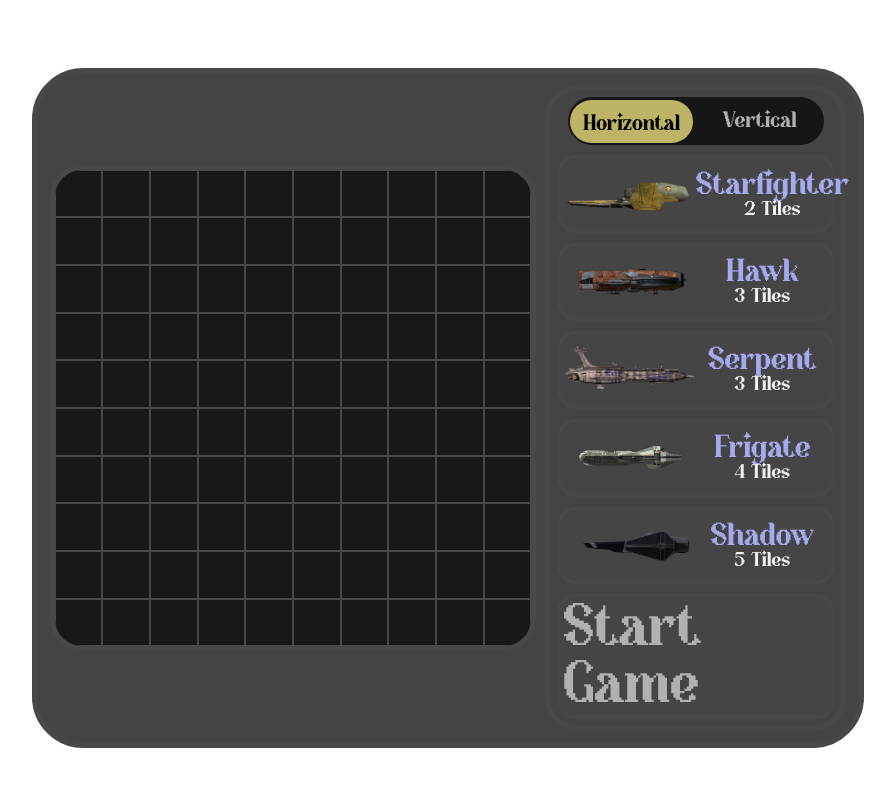
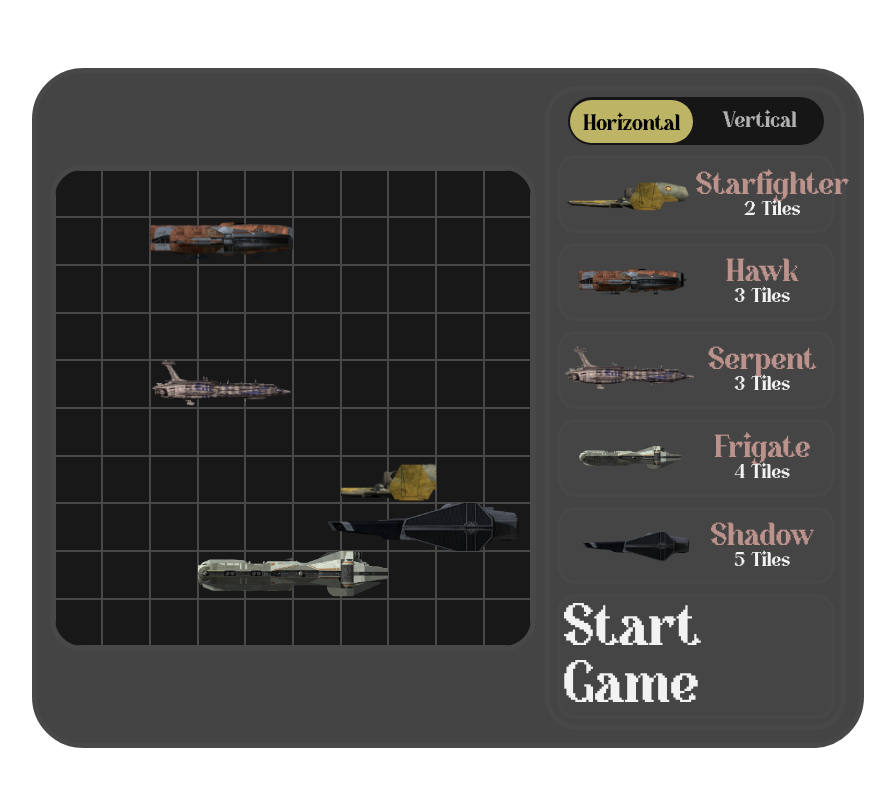
Before and after one commit to FarouqII/battleship, a website built with webpack: page src/template.html in a window 1280 px wide. Both pictures are taken after typing "Sample" into the empty fields and a click on the button "DECLARE WAR". Shown: the whole page, without its empty margins (200-1095 px from the left). Built offline with nearby package versions, Linux system fonts and the light colour scheme; files whose address does not match are found by name.

Commit message:
Add opponent gameboard and random ship placement
- Added an opponent gameboard when the game starts
- Created a function that places ships randomly on the gameboard

```diff
--- a/src/css/main.css
+++ b/src/css/main.css
@@ -172,6 +172,7 @@ body {
     border-radius: 4vw;
 
     padding: 1vw;
+    transition: width 1s ease;
 }
 
     .switches-container {
@@ -262,14 +263,14 @@ body {
         background-color: var(--secondary);
     }
 
-    #setup-image-container {
+    .image-container {
         position: absolute;
         width: 38vw;
         height: 38vw;
         pointer-events: none;
     }
 
-    #setup-board {
+    .board {
         width: 38vw;
         height: 38vw;
         background-color: oklch(14.958% 0.00002 271.152 / 0.764);
--- a/src/scripts/loaders/game.js
+++ b/src/scripts/loaders/game.js
@@ -5,6 +5,9 @@ import hawk from '../../assets/hawk.png';
 import shadow from '../../assets/shadow.png';
 import starfighter from '../../assets/starfighter.png';
 import serpent from '../../assets/serpent.png';
+import startGame from '../modules/startGame.js';
+import createGrid from '../modules/createGrid.js';
+import placeRandom from '../modules/placeRandom.js';
 
 export function gameLoader(name) {
     const gameDiv = document.getElementById('game');
@@ -26,12 +29,7 @@ export function gameLoader(name) {
         "shadow" : 5
     }
 
-    for (let i = 0; i < 100; i++) {
-        const tile = document.createElement("a");
-        tile.classList.add("setup-tile");
-        tile.id = `${(i % 10) + 1} ${alph[Math.floor(i / 10)]}`;
-        board.appendChild(tile);
-    }
+    createGrid(board);
     const allTiles = document.querySelectorAll('.setup-tile');
 
     let selected = "";
@@ -71,7 +69,7 @@ export function gameLoader(name) {
                 }
             }
 
-        const tileID = tile.id.split(" ");
+            const tileID = tile.id.split("-");
             const col = parseInt(tileID[0]) - 1;
             const row = alph.indexOf(tileID[1]);
             const startingPoint = [col, row];
@@ -141,11 +139,16 @@ export function gameLoader(name) {
                 const doneButton = document.getElementById('done-btn');
                 doneButton.style.color = "var(--text)";
                 doneButton.style.pointerEvents = "initial";
+
+                doneButton.addEventListener('click', e => {
+                    e.preventDefault();
+                    startGame(name, gameboard);
+                })
             }
         });
+    });
 
-
-});
+    placeRandom(board, setSelectedShip, tryPlace);
 
     function loadImage(name) {
         switch (name) {
@@ -180,4 +183,17 @@ export function gameLoader(name) {
             return true
         }
     }
+
+    function setSelectedShip(shipName) {
+        selected = shipName;
     }
+
+    function tryPlace(tile) {
+        if (!(tile)) return false;
+
+        const before = gameboard.getFleet().length;
+        tile.click();
+        const after = gameboard.getFleet().length;
+        return after > before;
+    }
+}
--- /dev/null
+++ b/src/scripts/modules/createGrid.js
@@ -0,0 +1,10 @@
+export default function createGrid(board) {
+    const alph = ["A", "B", "c", "D", "E", "F", "G", "H", "I", "J"];
+
+    for (let i = 0; i < 100; i++) {
+        const tile = document.createElement("a");
+        tile.classList.add("setup-tile");
+        tile.id = `${(i % 10) + 1}-${alph[Math.floor(i / 10)]}`;
+        board.appendChild(tile);
+    }
+}
--- /dev/null
+++ b/src/scripts/modules/placeRandom.js
@@ -0,0 +1,21 @@
+export default function placeRandom(board, setSelected, tryPlace) {
+    const alph = ["A", "B", "C", "D", "E", "F", "G", "H", "I", "J"];
+
+    const ships = ["starfighter", "hawk", "serpent", "frigate", "shadow"];
+
+    for (const ship of ships) {
+        setSelected(ship);
+
+        let placed = false;
+
+        while (!placed) {
+            const row = Math.floor(Math.random() * 10) + 1;
+            const col = alph[Math.floor(Math.random() * alph.length)];
+            const tileId = `${row}-${col}`;
+
+            const tile = board.querySelector(`#${CSS.escape(tileId)}`);
+
+            placed = tryPlace(tile);
+        }
+    }
+}
--- /dev/null
+++ b/src/scripts/modules/startGame.js
@@ -0,0 +1,27 @@
+import { gameLoader } from "../loaders/game";
+import createGrid from "./createGrid";
+
+export default function startGame(name, gameboard) {
+    const gameDiv = document.getElementById('game');
+    const setupShips = document.getElementById('setup-ships');
+
+    setupShips.style.display = "none";
+    gameDiv.style.width = "80vw";
+
+    createBoard(gameDiv, "opponent");
+    const opponentBoard = document.getElementById('opponent-board');
+    createGrid(opponentBoard);
+}
+
+function createBoard(parentDiv, boardName) {
+    const newBoard = document.createElement('div');
+    newBoard.id = `${boardName}-board`;
+    newBoard.classList = "board";
+
+    const newImageContainer = document.createElement('div');
+    newImageContainer.id = `${boardName}-image-container`;
+    newImageContainer.classList = "image-container";
+
+    parentDiv.appendChild(newBoard);
+    parentDiv.appendChild(newImageContainer);
+}
--- a/src/template.html
+++ b/src/template.html
@@ -20,8 +20,8 @@
     </div>
 
     <div id="game">
-        <div id="setup-board"></div>
-        <div id="setup-image-container"></div>
+        <div id="setup-board" class="board"></div>
+        <div id="setup-image-container" class="image-container"></div>
 
         <div id="setup-ships">
             <div class="switches-container axis-switch">
```
Lines whose indentation alone changed are shown as unchanged.
